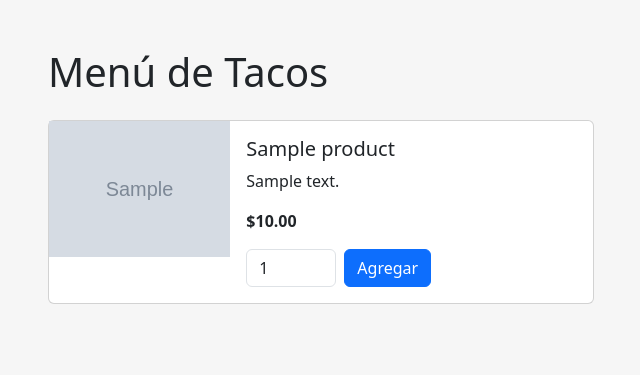
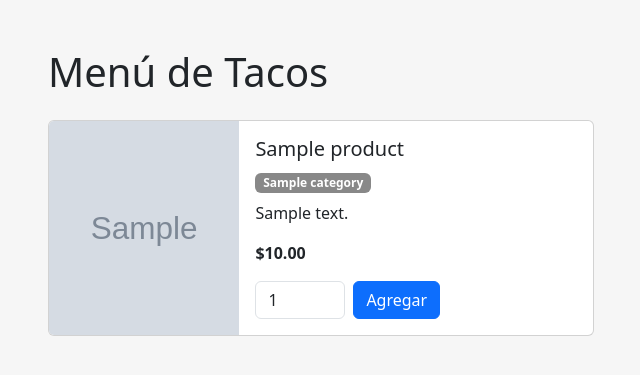
Before and after one commit to sariyaesc/taqueriaTaco, a Django app: page / in a window 1280 px wide. Shown: the part 56-431 px from the top of the page, without its empty margins (34-674 px from the left). Run offline with Django 5.2, Linux system fonts and the light colour scheme; tables that the repository leaves empty hold one stand-in row (values such as "Sample post"); grey boxes marked "Sample" are stand-in pictures.

Commit message:
add all basic funtionalities to webpage

```diff
--- a/taqueriataco/taqueria/models.py
+++ b/taqueriataco/taqueria/models.py
@@ -8,6 +8,8 @@ from django.core.validators import MinValueValidator
 
 class Category(models.Model):
 	name = models.CharField(max_length=200)
+	# Hex color code used for badges (e.g. #3b82f6). Assigned automatically when empty.
+	color = models.CharField(max_length=7, blank=True)
 	created_at = models.DateTimeField(auto_now_add=True)
 
 	class Meta:
@@ -15,6 +17,17 @@ class Category(models.Model):
 
 	def __str__(self):
 		return self.name
+
+	def save(self, *args, **kwargs):
+		# Auto-assign a random pastel-ish hex color when none provided
+		if not self.color:
+			import random
+			# Generate a random pastel color by mixing with white
+			r = int((random.randint(0, 255) + 255) / 2)
+			g = int((random.randint(0, 255) + 255) / 2)
+			b = int((random.randint(0, 255) + 255) / 2)
+			self.color = '#{0:02x}{1:02x}{2:02x}'.format(r, g, b)
+		super().save(*args, **kwargs)
 
 
 class Product(models.Model):
--- /dev/null
+++ b/taqueriataco/taqueria/templatetags/__init__.py
@@ -0,0 +1 @@
+# package marker for taqueria.templatetags
--- /dev/null
+++ b/taqueriataco/taqueria/templatetags/image_utils.py
@@ -0,0 +1,46 @@
+from urllib.parse import urlparse
+from django import template
+
+register = template.Library()
+
+
+@register.filter
+def direct_image_url(url):
+    """Attempt to convert known image page URLs (e.g. imgur) to a direct image URL.
+
+    - If URL already looks like an image (ends with .jpg/.png/.gif/.webp), return as-is.
+    - For Imgur single-image pages like `https://imgur.com/abc123` convert to
+      `https://i.imgur.com/abc123.jpg` (common case). Album links (`/a/`) cannot be
+      converted automatically and will return an empty string so template can show
+      a placeholder.
+    """
+    if not url:
+        return ''
+
+    url = url.strip()
+    lowered = url.lower()
+    # If it already ends with an image extension, return as-is
+    for ext in ('.jpg', '.jpeg', '.png', '.gif', '.webp'):
+        if lowered.endswith(ext):
+            return url
+
+    try:
+        parsed = urlparse(url)
+    except Exception:
+        return url
+
+    # Handle Imgur album or page links
+    host = parsed.netloc.lower()
+    path = parsed.path.lstrip('/')
+
+    if 'imgur.com' in host:
+        # album links like /a/<id> cannot be mapped to a single image
+        if path.startswith('a/') or path == 'a':
+            return ''
+        # For direct imgur pages like /<id> -> try i.imgur.com/<id>.jpg
+        if path:
+            # guess jpg; if that fails user should provide direct link
+            return f'https://i.imgur.com/{path}.jpg'
+
+    # Fallback: return original URL and let browser try it
+    return url
--- a/taqueriataco/taqueria/views.py
+++ b/taqueriataco/taqueria/views.py
@@ -142,7 +142,8 @@ def checkout(request):
 		return redirect('cart')
 
 	# Create order and order items
-	order = Order.objects.create(user=request.user)
+	# When a user completes checkout, mark the order as done/completed
+	order = Order.objects.create(user=request.user, status=Order.STATUS_DONE)
 	for item in cart:
 		OrderItem.objects.create(
 			order=order,
--- a/taqueriataco/templates/base.html
+++ b/taqueriataco/templates/base.html
@@ -11,6 +11,25 @@
       body { background:#f6f6f6; }
       .brand { font-size:2rem; color: white; }
       .cart-badge { background:#0d6efd; color:white; padding:0.25rem 0.5rem; border-radius:999px; }
+      /* Product card image window: image covers the left column; card height is driven by right content */
+      .product-card { display:flex; flex-direction:row; align-items:stretch; overflow: hidden; }
+      /* allow flex children to shrink below their content size (prevents images from forcing card taller) */
+      .product-card > * { min-height: 0; }
+      .product-card .image-col { flex:0 0 35%; max-width:35%; position:relative; overflow:hidden; }
+      .product-card .image-col .img-wrap { position:relative; height:100%; min-height:0; overflow:hidden; }
+      .product-card .image-col img { width:100%; height:100%; object-fit:cover; display:block; max-width:none; }
+      .product-card .card-body { flex:1 1 auto; min-height:0; }
+
+      /* Responsive: stack on small screens and keep image above content */
+      @media (max-width: 767px) {
+        .product-card { flex-direction:column; }
+        .product-card .image-col { max-width:100%; flex-basis:auto; }
+        .product-card .image-col .img-wrap { position:relative; height:200px; }
+      }
+
+      /* Grid for products list: 2 columns on md+, 1 column on small screens */
+      .products-grid { display: grid; grid-template-columns: repeat(2, 1fr); gap: 1.5rem; }
+      @media (max-width: 767px) { .products-grid { grid-template-columns: 1fr; } }
     </style>
     {% block head %}{% endblock %}
   </head>
--- a/taqueriataco/templates/home.html
+++ b/taqueriataco/templates/home.html
@@ -1,22 +1,30 @@
 {% extends 'base.html' %}
+{% load image_utils %}
 
 {% block content %}
   <h1 class="mb-4">Menú de Tacos</h1>
-  <div class="row">
+  <div class="products-grid">
     {% for p in products %}
-      <div class="col-md-6 mb-4">
-        <div class="card">
-          <div class="row g-0">
-            <div class="col-md-4">
-              {% if p.image %}
-                <img src="{{ p.image }}" class="img-fluid" alt="{{ p.name }}">
+      <div class="mb-4">
+        <div class="card product-card">
+          <div class="image-col">
+            {% with img_url=p.image|direct_image_url %}
+              {% if img_url %}
+                <div class="img-wrap">
+                  <img src="{{ img_url }}" alt="{{ p.name }}"
+                       onerror="this.onerror=null;this.src='https://via.placeholder.com/240x140?text=No+image'" />
+                </div>
               {% else %}
-                <div style="height:100%;background:#e9ecef;display:flex;align-items:center;justify-content:center">No image</div>
+                <div class="img-wrap" style="background:#e9ecef;display:flex;align-items:center;justify-content:center">No image</div>
               {% endif %}
+            {% endwith %}
           </div>
-            <div class="col-md-8">
+          <div>
             <div class="card-body">
               <h5 class="card-title">{{ p.name }}</h5>
+              <div class="mb-2">
+                <span class="badge" style="background: {{ p.category.color|default:'#6c757d' }}; color:#fff;">{{ p.category.name }}</span>
+              </div>
               <p class="card-text">{{ p.description|truncatechars:120 }}</p>
               <p class="card-text"><strong>${{ p.price }}</strong></p>
               <div class="d-flex align-items-center">
@@ -27,7 +35,6 @@
           </div>
         </div>
       </div>
-      </div>
     {% empty %}
       <p>No hay productos disponibles.</p>
     {% endfor %}
```
Also changed, not shown: taqueriataco/taqueria/admin.py (+8 -1 lines), taqueriataco/templates/profile.html (+9 -1 lines), taqueriataco/taqueria/migrations/0002_category_color.py (added). Lines whose indentation alone changed are shown as unchanged.
